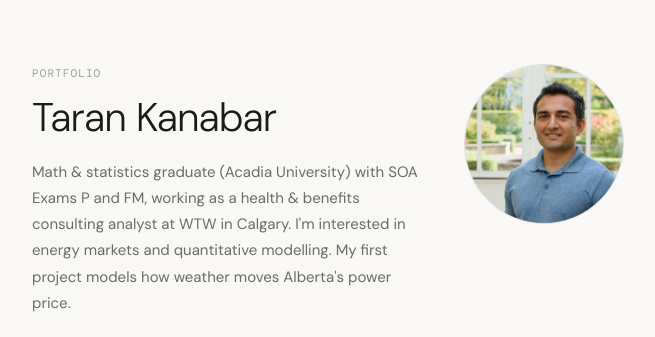
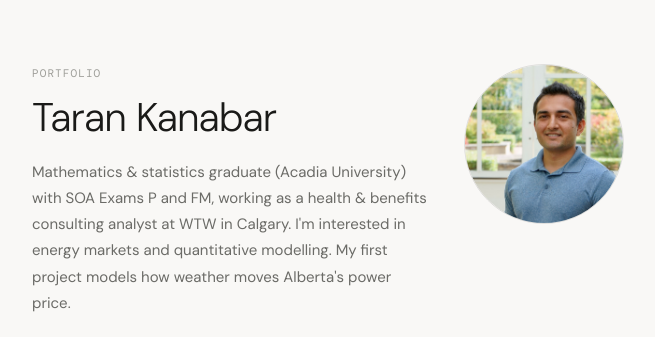
Before and after one commit to tarank00/tarank00.github.io, a plain HTML site: page index.html in a window 1280 px wide. Shown: the top 337 px of the page, without its empty margins (312-967 px from the left). Drawn offline with nearby package versions, Linux system fonts and the light colour scheme; a web font is replaced by a local one.

Commit message:
Update bio text for clarity and consistency

```diff
--- a/index.html
+++ b/index.html
@@ -219,7 +219,7 @@
         <p class="eyebrow">Portfolio</p>
         <h1>Taran Kanabar</h1>
         <p class="bio">
-          Math &amp; statistics graduate (Acadia University) with SOA Exams P and FM,
+          Mathematics &amp; statistics graduate (Acadia University) with SOA Exams P and FM,
           working as a health & benefits consulting analyst at WTW in Calgary. I'm interested in energy markets and quantitative modelling. My first project models how weather moves Alberta's power price.
         </p>
         <div class="pills">
```
